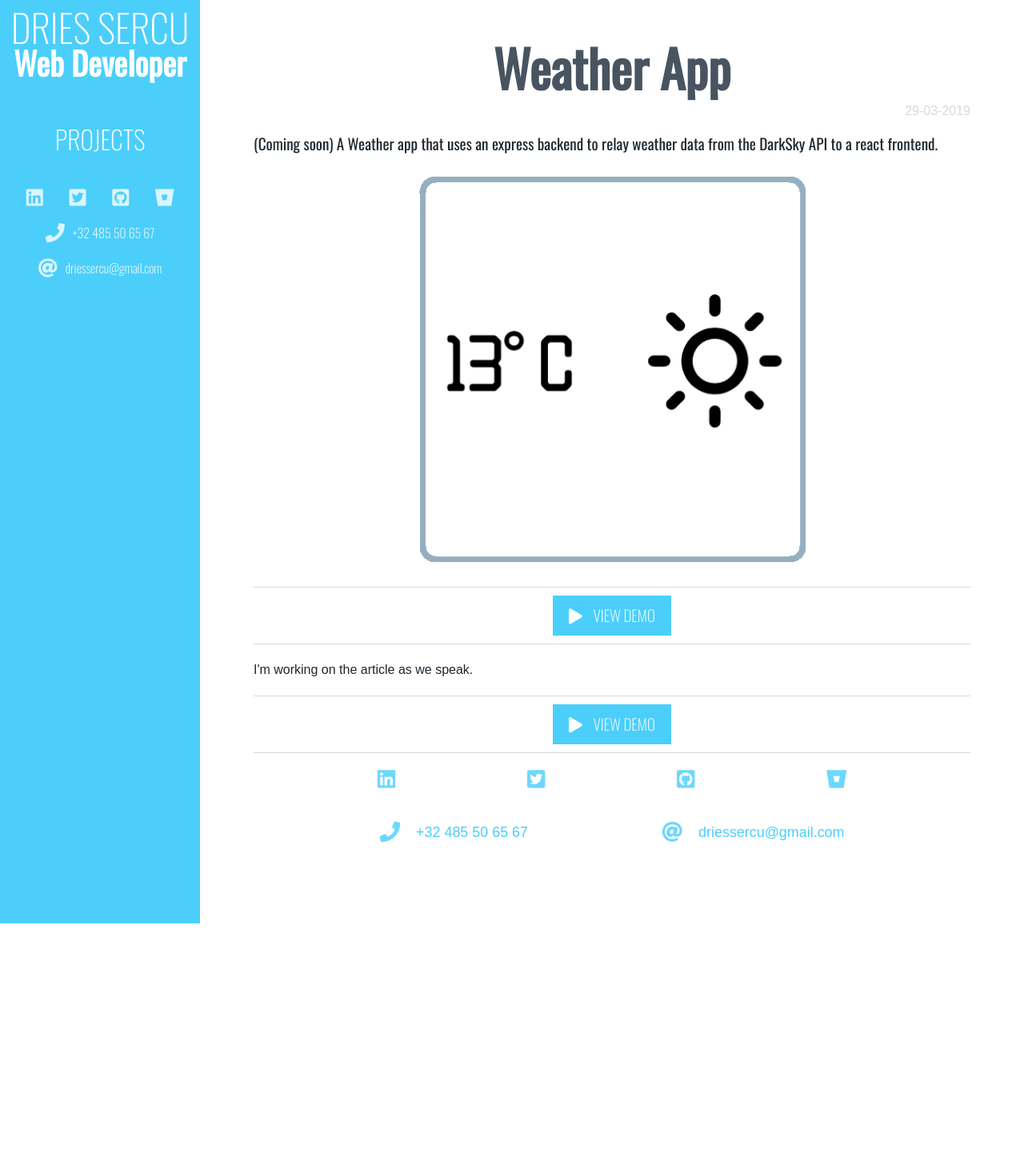
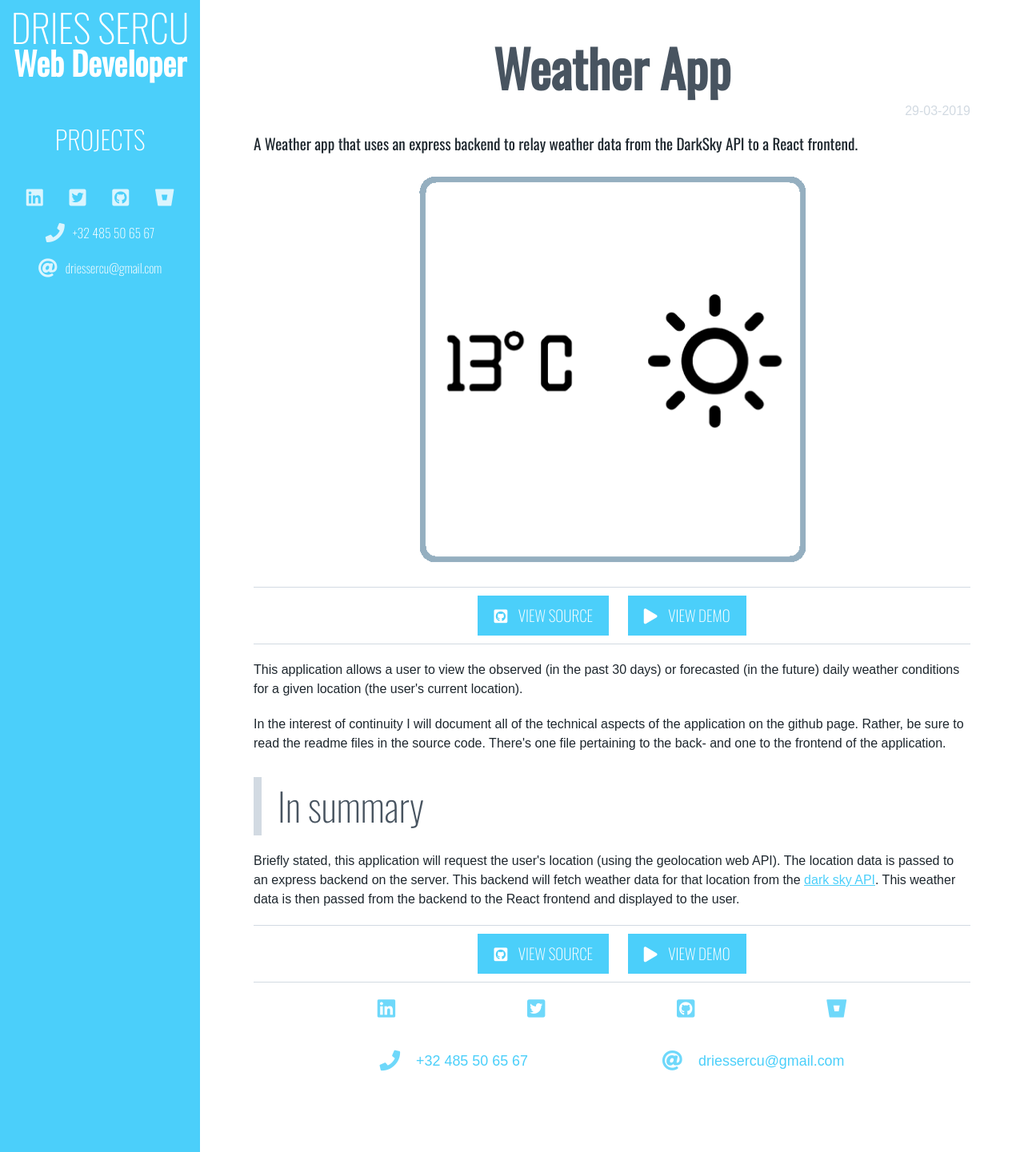
Before and after one commit to SDries/SDries.github.io, a Jekyll site: the page built from _posts/2019-03-29-weather-app.html, in a window 1280 px wide. Shown: the whole page at 80% size. Built offline with Jekyll 4.4.1, drawn with Linux system fonts in a browser that asks for light colours; nearby versions of some CDN libraries; before the commit the page ends 1155 px from its top, so only the background shows below that.

Commit message:
Added post about the weather app

```diff
--- a/_posts/2019-03-29-weather-app.html
+++ b/_posts/2019-03-29-weather-app.html
@@ -1,11 +1,22 @@
 ---
 title: Weather App
 thumbnail: -SITE_URL-/images/dark-sky-thumbnail.png
-excerpt: "(Coming soon) A Weather app that uses an express backend to relay weather data from the DarkSky API to a react frontend."
-# githublink: "#"
-#bitbucketlink: "#"
+excerpt: "A Weather app that uses an express backend to relay weather data from the DarkSky API to a React frontend."
+githublink: "https://github.com/SDries/sdries-darksky"
+# bitbucketlink: "#"
 demolink: "https://sdries-darksky.herokuapp.com"
 ---
 <p>
-	I'm working on the article as we speak.
+	This application allows a user to view the observed (in the past 30 days) or forecasted (in the future) daily weather conditions for a given location (the user's current location).
 </p>
+<p>
+	In the interest of continuity I will document all of the technical aspects of the application on the github page.
+	Rather, be sure to read the readme files in the source code. There's one file pertaining to the back- and one to the frontend of the application.
+</p>
+<h2>In summary</h2>
+<p>
+	Briefly stated, this application will request the user's location (using the geolocation web API).
+	The location data is passed to an express backend on the server.
+	This backend will fetch weather data for that location from the <a href="https://darksky.net/dev" target="_blank">dark sky API</a>.
+	This weather data is then passed from the backend to the React frontend and displayed to the user.
+</p>
```
